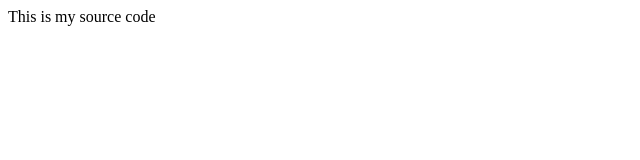
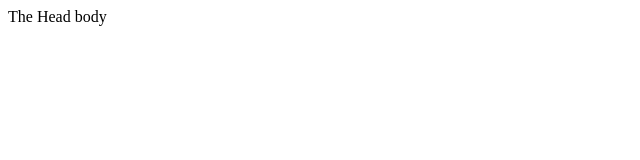
Before and after one commit to LavkushPal04/first-website, a plain HTML site: page src/index.html in a window 1280 px wide. Shown: the full height of the page, 0-640 px from the left. Drawn offline with Linux system fonts and the light colour scheme.

Commit message:
update index.html

```diff
--- a/src/index.html
+++ b/src/index.html
@@ -3,9 +3,9 @@
 <head>
     <meta charset="UTF-8">
     <meta name="viewport" content="width=device-width, initial-scale=1.0">
-    <title>Source Code</title>
+    <title>Head body</title>
 </head>
 <body>
-    This is my source code
+    The Head body
 </body>
 </html>
```
Also changed, not shown: Text file/1.txt (deleted), Text file/2.txt (deleted), Text file/3.txt (deleted), Text file/4.txt (deleted), Text file/5.txt (deleted), Text file/lavkush.txt (deleted).
